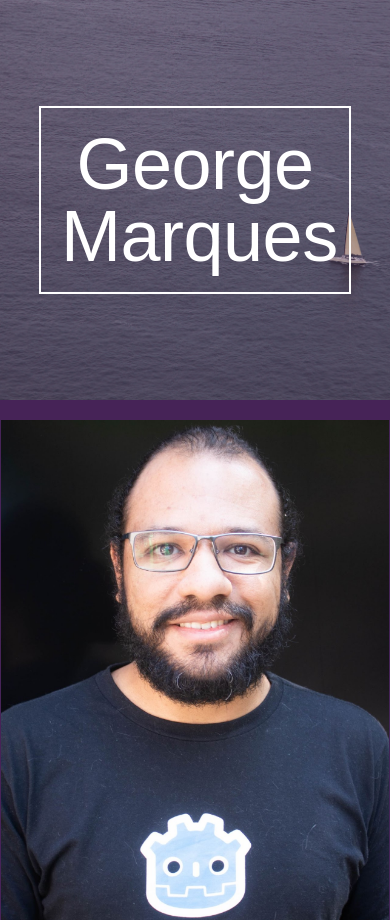
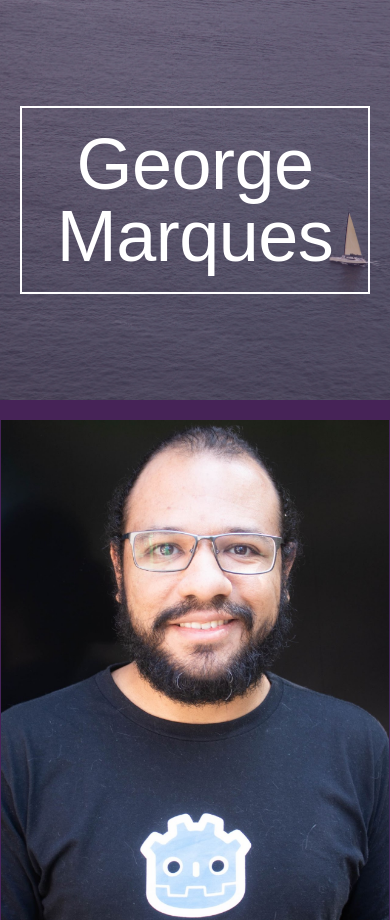
Before and after one commit to vnen/vnen.github.io, a plain HTML site: page index.html in a window 390 px wide. Shown: the top 920 px of the page. Drawn offline with Linux system fonts and the light colour scheme; a web font is replaced by a local one.

Commit message:
Improve layout on smaller screens

```diff
--- a/css/style.css
+++ b/css/style.css
@@ -68,14 +68,27 @@ body {
     min-width: 50vw;
 }
 
+@media(max-width: 500px) {
+    .title h1 {
+        min-width: 350px;
+    }
+
+    .hegader .title {
+        /* width: 100%; */
+    }
+}
+
 .content {
     width: 100%;
     height: auto;
     display: flex;
     flex-direction: row;
-    justify-content: center;
+    justify-content: space-around;
     align-items: flex-start;
     flex-wrap: wrap;
+    max-width: 1200px;
+    margin: auto;
+    padding-top: 20px;
 }
 
 .column {
@@ -87,7 +100,6 @@ body {
     height: 100%;
     width: 100%;
     color: white;
-    margin: 20px;
 }
 
 .links h2 {
```
